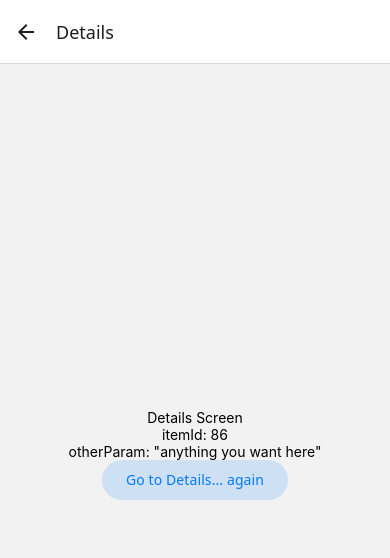
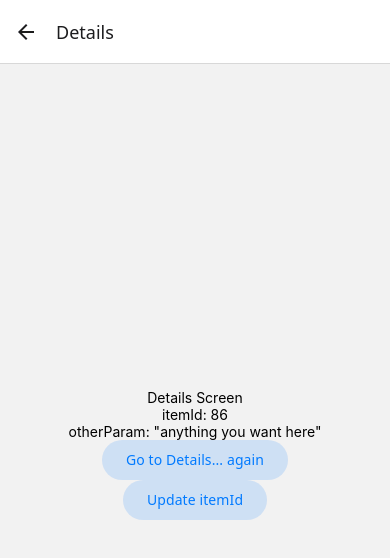
Before and after one commit to MarkJasonPatron/appdev2, a React Native app in the folder react-native-navigation/: screen / in a window 390 px wide. Both pictures are taken after a click on the button "Go to Details". Shown: the top 558 px of the page. Built offline with nearby package versions, Linux system fonts and the light colour scheme.

Commit message:
Done with updating params

```diff
--- a/react-native-navigation/App.tsx
+++ b/react-native-navigation/App.tsx
@@ -40,8 +40,7 @@ function DetailsScreen({ route }) {
       <Text>itemId: {JSON.stringify(itemId)}</Text>
       <Text>otherParam: {JSON.stringify(otherParam)}</Text>
       <Button
-        onPress={
-          () =>
+        onPress={() =>
             navigation.push('Details', {
               // Randomly generate an ID for demonstration purposes
               itemId: Math.floor(Math.random() * 100),
@@ -49,6 +48,15 @@ function DetailsScreen({ route }) {
         }
       >
         Go to Details... again
+      </Button>
+      <Button
+        onPress={() =>
+          navigation.setParams({
+            itemId: Math.floor(Math.random() * 100),
+          })
+        }
+      >
+        Update itemId
       </Button>
     </View>
   );
```
